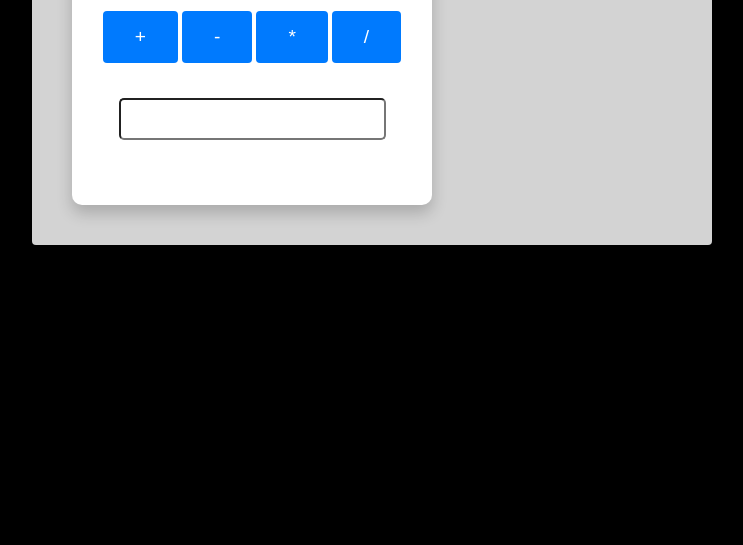
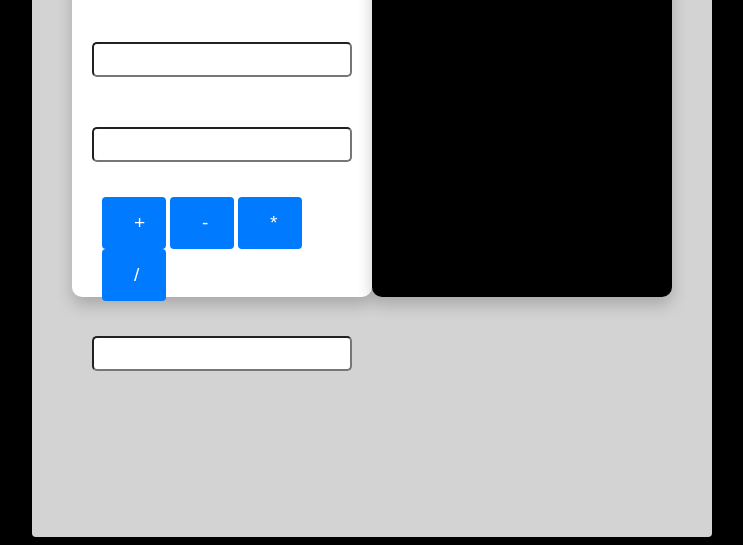
Before and after one commit to devlele/bootcamp-mod3-calc, a plain HTML site: page index.html in a window 1280 px wide. Shown: the part 351-896 px from the top of the page, without its empty margins (268-1011 px from the left). Before the commit the page ends 800 px from the top, so only its background shows below. Drawn offline with Linux system fonts and the light colour scheme.

Commit message:
closes #5 - esqueleto do historico

```diff
--- a/index.html
+++ b/index.html
@@ -12,16 +12,22 @@
             <h1>Calculadora</h1>
             <input id="input1" type="number"/>
             <input id="input2" type="number"/>
+
             <div>
                 <button onclick="calc('+')">+</button>
                 <button onclick="calc('-')">-</button>
                 <button onclick="calc('*')">*</button>
                 <button onclick="calc('/')">/</button>
             </div>
+
             <input id="output" type="text" readonly/>
-            <div class="history">
 
+        </div>
+        <div id="history" class="history">
+            <h1>Histórico: </h1>
+            <div id="historyList">
             </div>
+
         </div>
     </div>
 
--- a/script.js
+++ b/script.js
@@ -24,5 +24,12 @@ function calc(operation){
 
     document.getElementById("output").value = output;
 
+    var newHistory = "<div>" + input1 +" "+ operation +" "+ input2 +" "+ "=" +" "+ output + "</div>";
+    document.getElementById("historyList").innerHTML = newHistory + document.getElementById("historyList").innerHTML; //inner html adiciona elementos html
+
+    if (document.getElementById("historyList").children.length > 10){
+        document.getElementById("historyList").removeChild(document.getElementById("historyList").childNodes[10]);
+    }
+
 
 }
--- a/style.css
+++ b/style.css
@@ -3,7 +3,8 @@ body{
 }
 
 input{
-    height: 22px;
+    height: 15px;
+    width: 240px;
     padding: 8px;
     font-size: 1.2rem;
     margin: 15px 70px;
@@ -17,6 +18,7 @@ input[type=number]:focus{
 }
 
 button{
+    width: 50px;
     background-color: #007afe;
     border: none;
     color: #fff;
@@ -34,6 +36,7 @@ button:hover{
 
 .container{
     width: 600px;
+    height: 800px;
     background-color: #d3d3d3;
     display: flex;
     flex-direction: row;
@@ -45,6 +48,7 @@ button:hover{
 
 .calc{
     width: 300px;
+    height: 400px;
     background-color: #fff;
     display: flex;
     flex-direction: column;
@@ -53,4 +57,27 @@ button:hover{
     row-gap: 20px;
     border-radius: 10px;
     box-shadow: 0 8px 16px 0 rgba(0, 0, 0, 0.2);
+    box-sizing: border-box;
 }
+
+.history{
+    width: 300px;
+    height: 400px;
+    background-color: #000;
+    color: #fff;
+    display: flex;
+    flex-direction: column;
+    align-items: center;
+    padding: 30px;
+    row-gap: 20px;
+    border-radius: 10px;
+    box-shadow: 0 8px 16px 0 rgba(0, 0, 0, 0.2);
+    box-sizing: border-box;
+}
+
+.buttons {
+    width: 100%;
+    display: flex;
+    justify-content: center;
+    gap: 10px;
+}
```
